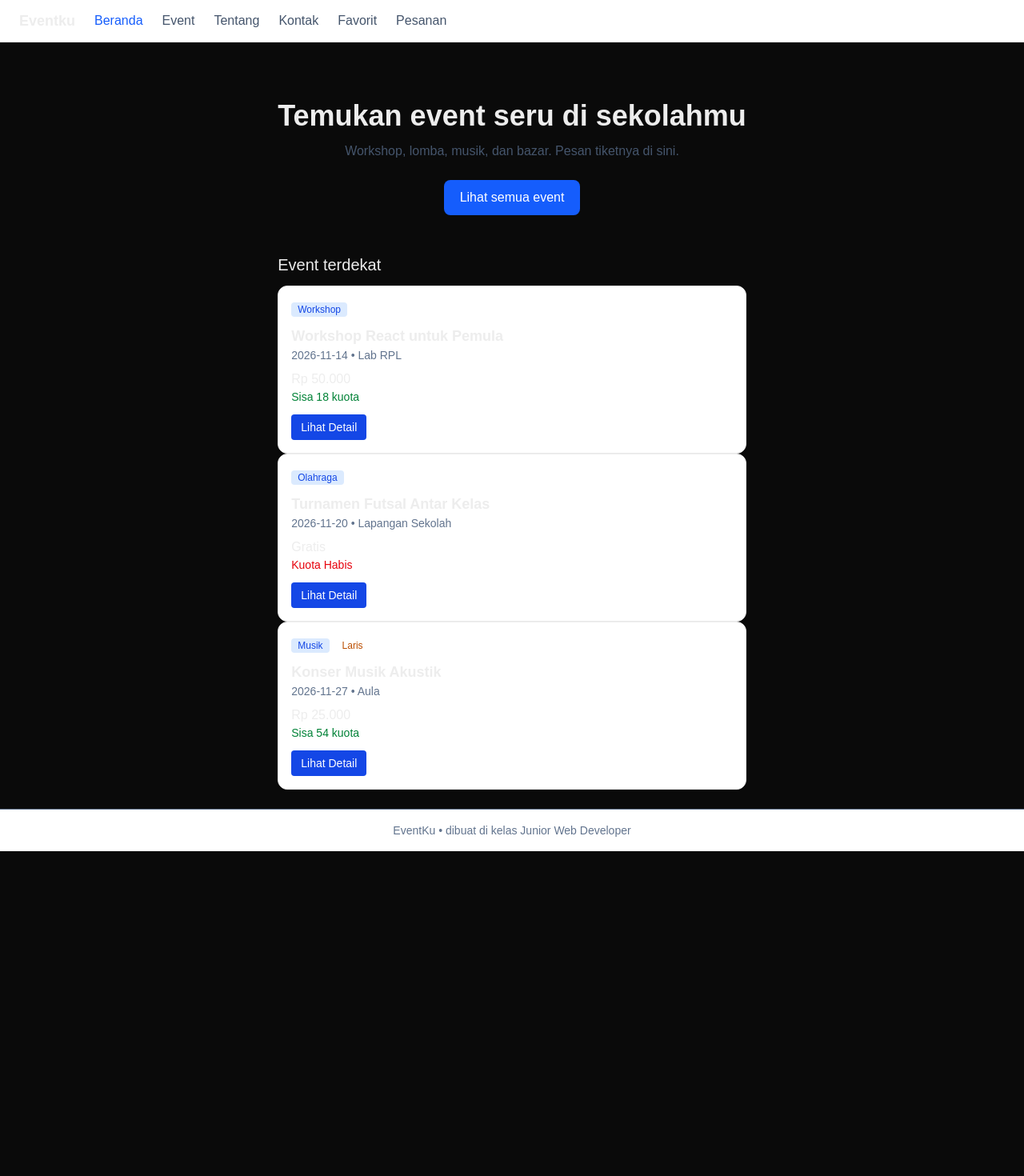
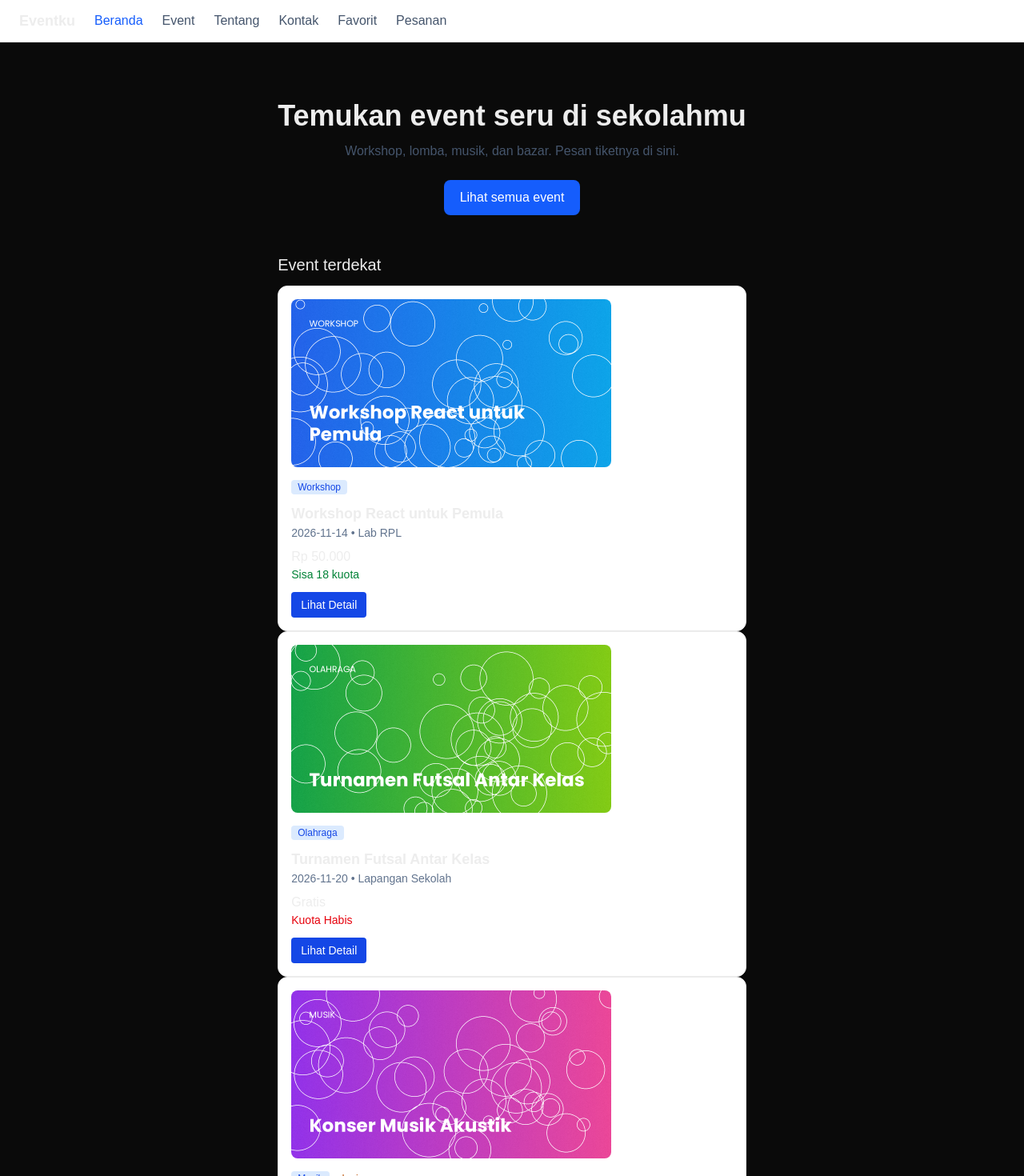
Before and after one commit to fachturrpl1/eventku, a Next.js app: page / in a window 1280 px wide. Shown: the top 1470 px of the page at 80% size. Before the commit the page ends 1064 px from the top, so only its background shows below. Built offline with nearby package versions, Linux system fonts and the light colour scheme; a web font is replaced by a local one.

Commit message:
feat(data, event): mengaplikasikan gambar banner

```diff
--- a/components/KartuEvent.tsx
+++ b/components/KartuEvent.tsx
@@ -1,11 +1,19 @@
 import Link from "next/link";
 import { rupiah, type Event } from "@/data/events";
+import Image from 'next/image'
 
 export default function KartuEvent({ event }: { event: Event }) {
   const sisa = event.kuota - event.terisi;
   const laris = sisa > 0 && event.terisi / event.kuota >= 0.5;
   return (
     <div className="rounded-xl border bg-white p-4 shadow-sm">
+      <Image
+        src={event.gambar ?? '/img/default.png'}
+        alt={event.judul}
+        width={400}
+        height={218}
+        className="mb-3 rounded-lg"
+      />
       <span className="rounded bg-blue-100 px-2 py-0.5 text-xs text-blue-700">
         {event.kategori}
       </span>
--- a/data/events.ts
+++ b/data/events.ts
@@ -7,18 +7,21 @@ export type Event = {
     harga: number;
     kuota: number;
     terisi: number;
+    gambar?: string;
 };
 
 export const events: Event[] = [
-  { id: 1, judul: "Workshop React untuk Pemula", kategori: "Workshop", tanggal: "2026-11-14", lokasi: "Lab RPL", harga: 50000, kuota: 30, terisi: 12 },
-  { id: 2, judul: "Turnamen Futsal Antar Kelas", kategori: "Olahraga", tanggal: "2026-11-20", lokasi: "Lapangan Sekolah", harga: 0, kuota: 20, terisi: 20 },
-  { id: 3, judul: "Konser Musik Akustik", kategori: "Musik", tanggal: "2026-11-27", lokasi: "Aula", harga: 25000, kuota: 150, terisi: 96 },
-  { id: 4, judul: "Bazar Karya Siswa", kategori: "Bazar", tanggal: "2026-12-03", lokasi: "Halaman Depan", harga: 0, kuota: 300, terisi: 41 },
-  { id: 5, judul: "Pelatihan Desain Poster", kategori: "Workshop", tanggal: "2026-12-05", lokasi: "Lab Multimedia", harga: 35000, kuota: 25, terisi: 25 },
-  { id: 6, judul: "Lomba Cerdas Cermat", kategori: "Lomba", tanggal: "2026-12-10", lokasi: "Aula", harga: 10000, kuota: 60, terisi: 18 },
-  { id: 7, judul: "Pentas Seni Drama", kategori: "Seni", tanggal: "2026-12-15", lokasi: "Aula", harga: 15000, kuota: 100, terisi: 75 },
+  { id: 1, judul: "Workshop React untuk Pemula", kategori: "Workshop", tanggal: "2026-11-14", lokasi: "Lab RPL", harga: 50000, kuota: 30, terisi: 12 , gambar:'/img/event-1.png'},
+  { id: 2, judul: "Turnamen Futsal Antar Kelas", kategori: "Olahraga", tanggal: "2026-11-20", lokasi: "Lapangan Sekolah", harga: 0, kuota: 20, terisi: 20, gambar:'/img/event-2.png' },
+  { id: 3, judul: "Konser Musik Akustik", kategori: "Musik", tanggal: "2026-11-27", lokasi: "Aula", harga: 25000, kuota: 150, terisi: 96, gambar:'/img/event-3.png' },
+  { id: 4, judul: "Bazar Karya Siswa", kategori: "Bazar", tanggal: "2026-12-03", lokasi: "Halaman Depan", harga: 0, kuota: 300, terisi: 41, gambar:'/img/event-4.png' },
+  { id: 5, judul: "Pelatihan Desain Poster", kategori: "Workshop", tanggal: "2026-12-05", lokasi: "Lab Multimedia", harga: 35000, kuota: 25, terisi: 25, gambar:'/img/event-5.png' },
+  { id: 6, judul: "Lomba Cerdas Cermat", kategori: "Lomba", tanggal: "2026-12-10", lokasi: "Aula", harga: 10000, kuota: 60, terisi: 18, gambar:'/img/event-6.png' },
+  { id: 7, judul: "Pentas Seni Drama", kategori: "Seni", tanggal: "2026-12-15", lokasi: "Aula", harga: 15000, kuota: 100, terisi: 75, gambar:'/img/event-7.png' },
 ];
 
 export function rupiah(n: number) {
     return n === 0? "Gratis" : "Rp " + n.toLocaleString('id-ID')
 }
+
+// karena ukuran gambar dioptimalkan / menggunakan format webp / kompresi / gambar responsif
```
